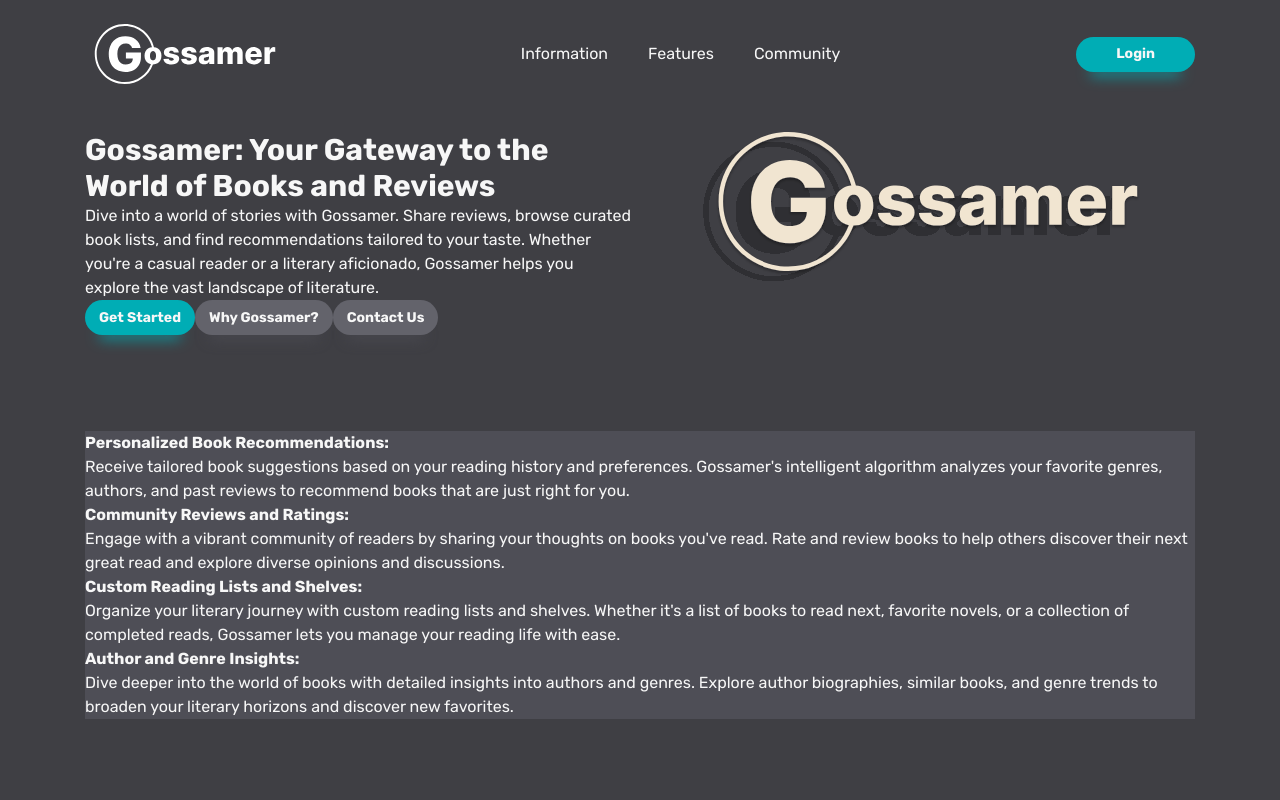
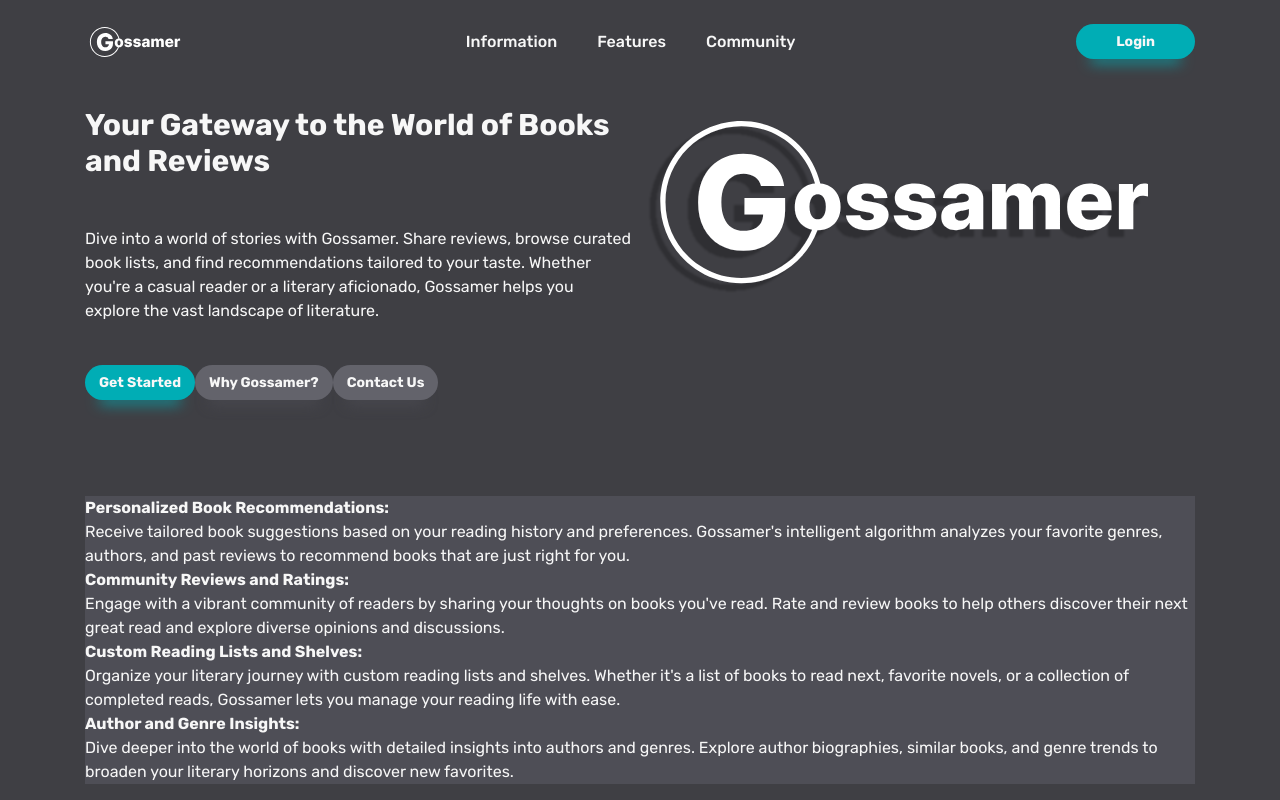
Before and after one commit to sweeppy/Gossamer, a React (Vite) app in the folder Frontend/: page / in a window 1280 px wide. Shown: the top 800 px of the page. Built offline with nearby package versions, Linux system fonts and the light colour scheme.

Commit message:
Update navigation + first information

```diff
--- a/Frontend/src/Components/MainPage/Information.tsx
+++ b/Frontend/src/Components/MainPage/Information.tsx
@@ -3,10 +3,10 @@ const Information = () => {
     <section className="padding-block-900">
       <div className="container">
         <div className="even-columns">
-          <div>
-            <h1 className="fs-primary-heading fw-bold">
-              Gossamer: Your Gateway to the World of Books and Reviews
-            </h1>
+          <div className="flow">
+            <h2 className="fs-primary-heading fw-bold">
+              Your Gateway to the World of Books and Reviews
+            </h2>
             <p>
               Dive into a world of stories with Gossamer. Share reviews, browse
               curated book lists, and find recommendations tailored to your
--- a/Frontend/src/Components/MainPage/Navigation.tsx
+++ b/Frontend/src/Components/MainPage/Navigation.tsx
@@ -10,7 +10,9 @@ const Navigation = () => {
     <header className="primary-header">
       <div className="container">
         <div className="nav-wrapper">
-          <img src="./images/logo-mini.svg" alt="Gossamer" />
+          <a href="#">
+            <img src="./images/logo-mini.svg" alt="Gossamer" />
+          </a>
           <button
             onClick={handleNavBtnClick}
             className="mobile-nav-toggle"
--- a/Frontend/src/index.css
+++ b/Frontend/src/index.css
@@ -170,6 +170,7 @@ body {
 .nav-list {
   display: flex;
   gap: clamp(var(--size-500), 5vw, var(--size-800));
+  font-weight: var(--fw-semi-bold);
 }
 
 .nav-list a {
@@ -238,6 +239,18 @@ body {
   border: 0 !important;
 }
 
+.container {
+  --max-width: 1110px;
+  --padding: 1rem;
+
+  width: min(var(--max-width), 100% - (var(--padding) * 2));
+  margin-inline: auto;
+}
+
+:where(.flow :not(:first-child)) {
+  margin-top: 3em;
+}
+
 .text-primary {
   color: var(--clr-text);
 }
@@ -299,14 +312,6 @@ body {
   }
 }
 
-.container {
-  --max-width: 1110px;
-  --padding: 1rem;
-
-  width: min(var(--max-width), 100% - (var(--padding) * 2));
-  margin-inline: auto;
-}
-
 .even-columns {
   display: grid;
   gap: 1rem;
```
Also changed, not shown: Frontend/images/logo-mini.svg, Frontend/images/logo.svg.
